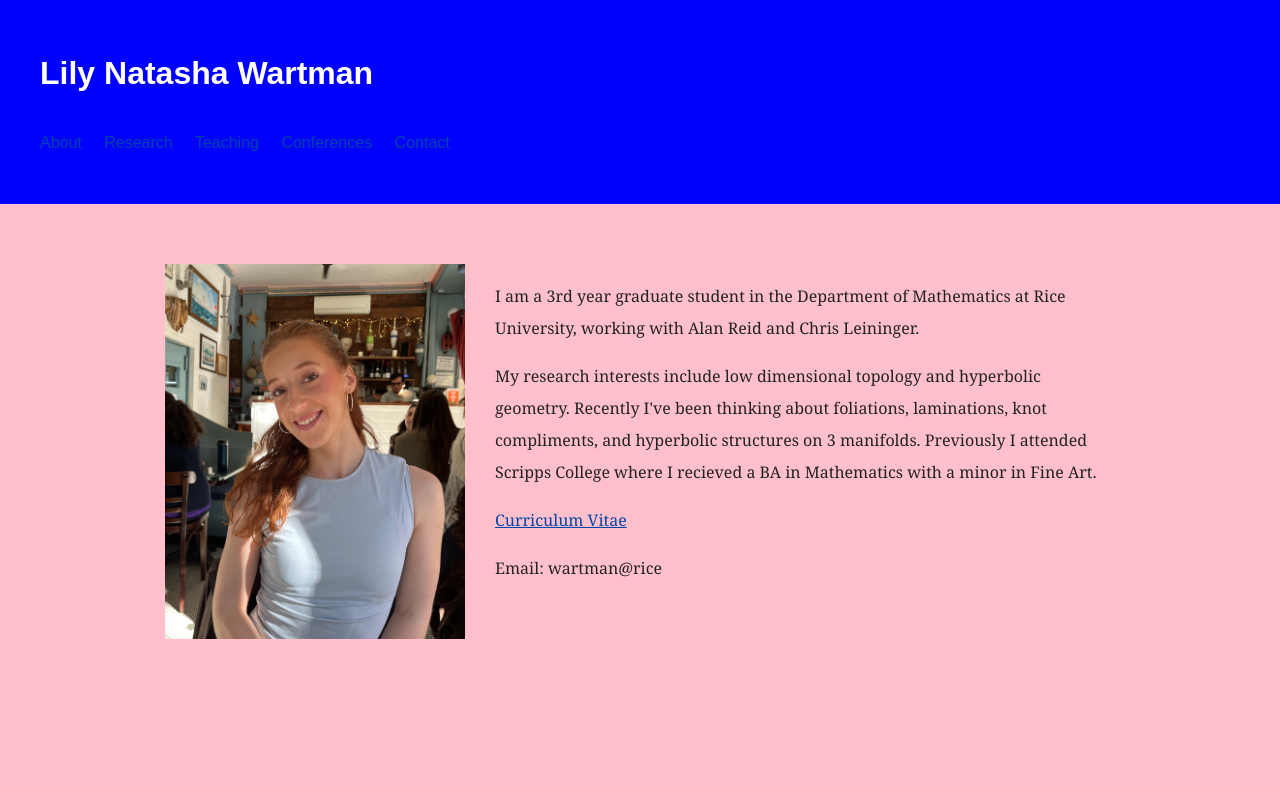
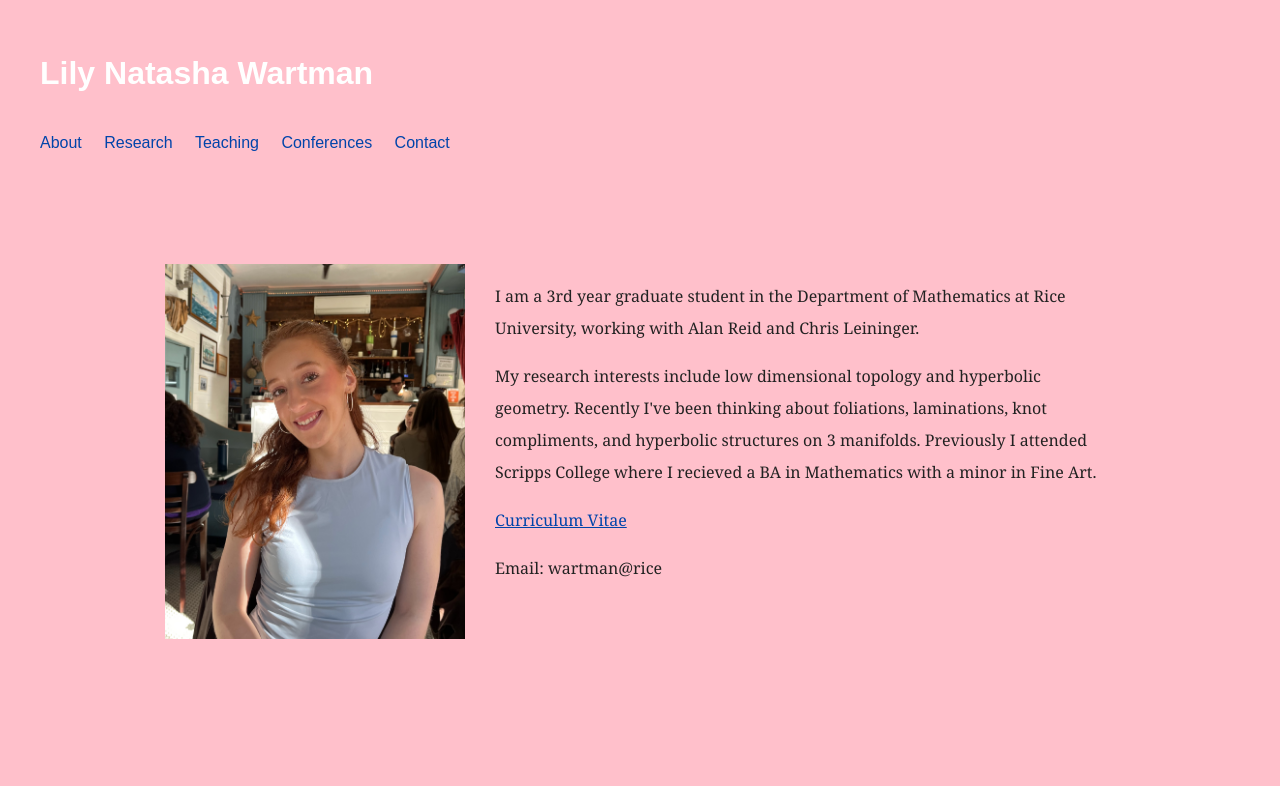
Before and after one commit to lilynatasha-wartman/lilynatasha-wartman.github.io, a plain HTML site: page index.html in a window 1280 px wide. Shown: the top 786 px of the page. Drawn offline with Linux system fonts and the light colour scheme.

Commit message:
Update style.css

```diff
--- a/style.css
+++ b/style.css
@@ -15,7 +15,7 @@
 
 header {
     margin-bottom: 30px;
-    background-color: blue; /* dark banner */
+    background-color: 3048A6; /* dark banner */
     color: white;
     padding: 20px 40px;
     position: sticky;
```
